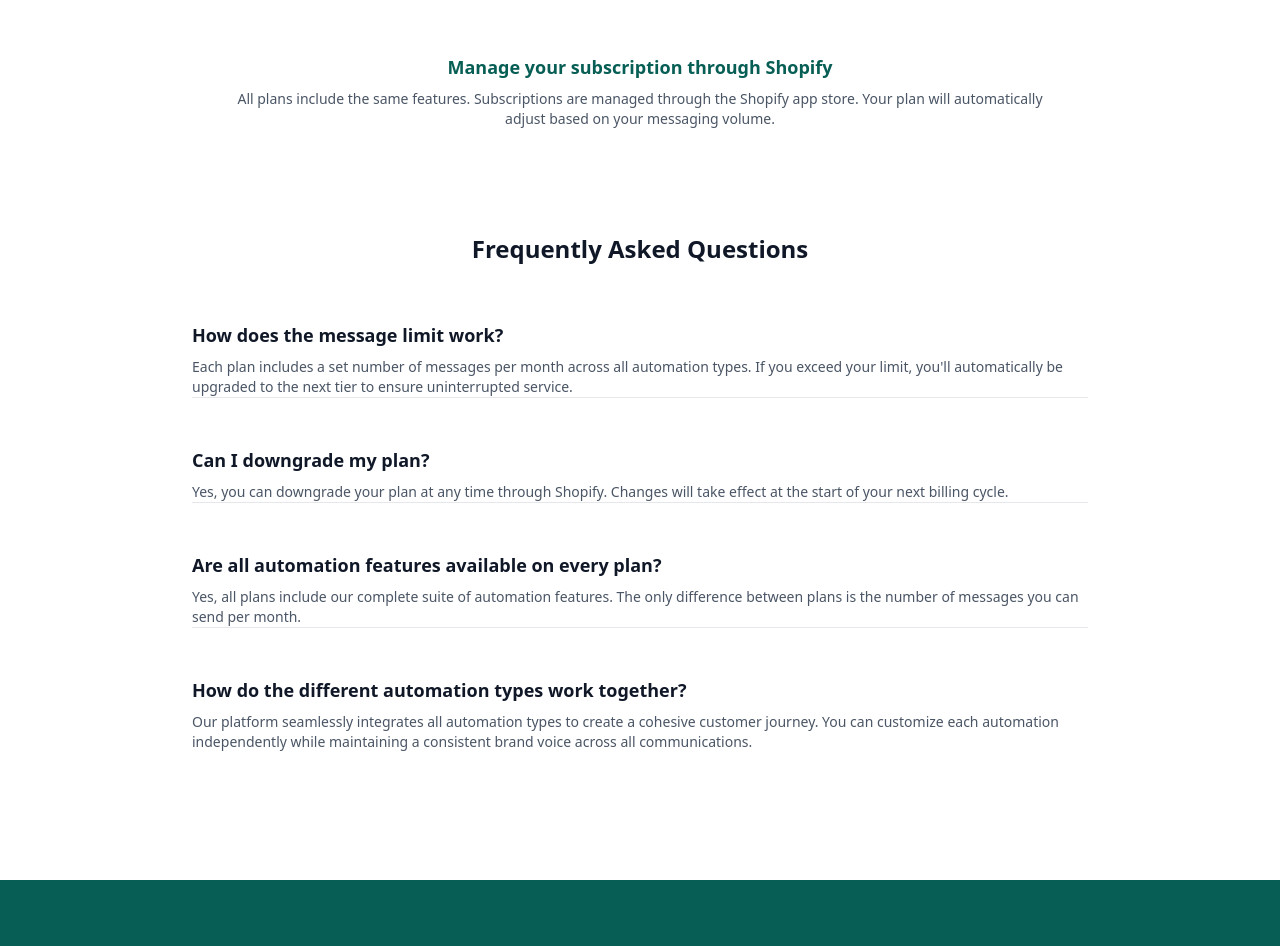
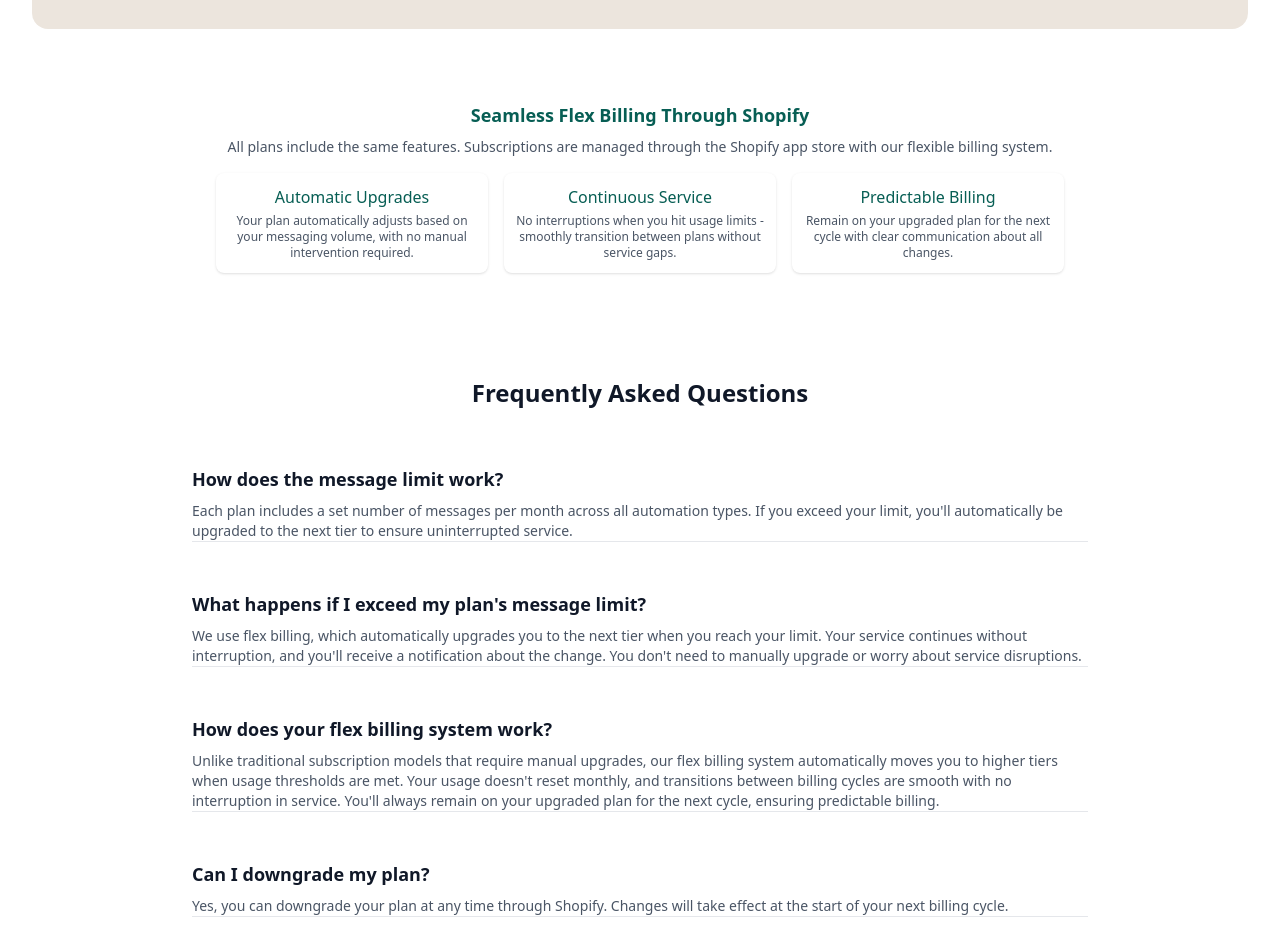
Before and after one commit to WhatFlow/whatflow.github.io, a Next.js app: page /pricing in a window 1280 px wide. Shown: the part 2520-3466 px from the top of the page. Built offline with nearby package versions, Linux system fonts and the light colour scheme.

Commit message:
Update CTA, FAQ, Features, Hero, Pricing, and Testimonials components to emphasize simple WhatsApp integration and automation. Enhance content clarity and security messaging, and improve customer testimonials reflecting ease of use and benefits.

```diff
--- a/src/components/CTA.tsx
+++ b/src/components/CTA.tsx
@@ -8,11 +8,14 @@ export default function CTA() {
           <h2 className="text-3xl font-bold tracking-tight text-white sm:text-4xl">
             Transform your e-commerce business
             <br />
-            with complete WhatsApp automation
+            with simple WhatsApp automation
           </h2>
           <p className="mx-auto mt-6 max-w-xl text-lg leading-8 text-green-light">
-            Join hundreds of businesses already using WhatFlow's full automation suite to increase conversions, boost revenue, and deliver exceptional customer experiences throughout the entire shopping journey.
+            Join hundreds of businesses already using WhatFlow to connect their existing WhatsApp accounts for seamless automation, increasing conversions and delivering exceptional customer experiences.
           </p>
+          <div className="mt-4 text-sm text-white/80">
+            No special business accounts needed. Secure. Private. Simple to set up.
+          </div>
           <div className="mt-10 flex items-center justify-center gap-x-6">
             <Link
               href="/get-started"
--- a/src/components/Features.tsx
+++ b/src/components/Features.tsx
@@ -60,6 +60,16 @@ export default function Features() {
         </svg>
       ),
     },
+    {
+      name: 'Simple WhatsApp Integration',
+      description:
+        'Connect in minutes using WhatsApp\'s "link a device" feature - no complex API setup or business account required. Works with your existing WhatsApp account.',
+      icon: (
+        <svg className="h-6 w-6 text-teal" fill="none" viewBox="0 0 24 24" strokeWidth="1.5" stroke="currentColor">
+          <path strokeLinecap="round" strokeLinejoin="round" d="M13.19 8.688a4.5 4.5 0 011.242 7.244l-4.5 4.5a4.5 4.5 0 01-6.364-6.364l1.757-1.757m13.35-.622l1.757-1.757a4.5 4.5 0 00-6.364-6.364l-4.5 4.5a4.5 4.5 0 001.242 7.244" />
+        </svg>
+      ),
+    },
   ];
 
   return (
@@ -71,7 +81,7 @@ export default function Features() {
             Complete WhatsApp automation for every stage of the customer journey
           </p>
           <p className="mt-6 text-lg leading-8 text-gray-600">
-            WhatFlow provides a comprehensive suite of WhatsApp automations that engage customers throughout their shopping experience, from browsing to post-purchase, maximizing revenue and satisfaction.
+            WhatFlow connects to your existing WhatsApp account to provide a comprehensive suite of automations that engage customers throughout their shopping experience, from browsing to post-purchase, maximizing revenue and satisfaction.
           </p>
         </div>
         <div className="mx-auto mt-16 max-w-2xl sm:mt-20 lg:mt-24 lg:max-w-4xl">
--- a/src/components/Hero.tsx
+++ b/src/components/Hero.tsx
@@ -41,8 +41,11 @@ export default function Hero() {
             Complete <span className="text-teal">WhatsApp</span> Automation Suite
           </h1>
           <p className="mt-6 text-lg leading-8 text-gray-600">
-            WhatFlow helps businesses boost revenue and engagement with a full stack of WhatsApp automations - from order confirmations and abandoned cart recovery to fulfillment notifications and cancellation updates.
+            WhatFlow helps businesses boost revenue and engagement by connecting to your existing WhatsApp account to deliver automated messages - from order confirmations and abandoned cart recovery to fulfillment notifications and cancellation updates.
           </p>
+          <div className="mt-4 text-sm text-gray-500">
+            <span className="font-semibold">Simple integration:</span> No complex API setup or business account required - connect in minutes using WhatsApp's "link a device" feature.
+          </div>
           <div className="mt-10 flex items-center justify-start gap-x-6">
             <Link
               href="/get-started"
--- a/src/components/Pricing.tsx
+++ b/src/components/Pricing.tsx
@@ -3,7 +3,7 @@ import Link from 'next/link';
 export default function Pricing() {
   // Common features for all plans since they don't vary
   const commonFeatures = [
-    { name: 'WhatsApp Business API integration', included: true },
+    { name: 'Connect with your regular WhatsApp account', included: true },
     { name: 'Order confirmation automations', included: true },
     { name: 'Abandoned cart recovery', included: true },
     { name: 'Order fulfillment notifications', included: true },
@@ -232,11 +232,24 @@ export default function Pricing() {
         {/* Note about Shopify subscription */}
         <div className="mx-auto max-w-4xl mt-12 text-center">
           <div className="rounded-lg bg-teal-dark/5 p-6">
-            <h3 className="text-lg font-semibold text-teal-dark mb-2">Manage your subscription through Shopify</h3>
-            <p className="text-sm text-gray-600">
-              All plans include the same features. Subscriptions are managed through the Shopify app store.
-              Your plan will automatically adjust based on your messaging volume.
+            <h3 className="text-lg font-semibold text-teal-dark mb-2">Seamless Flex Billing Through Shopify</h3>
+            <p className="text-sm text-gray-600 mb-3">
+              All plans include the same features. Subscriptions are managed through the Shopify app store with our flexible billing system.
             </p>
+            <div className="grid grid-cols-1 md:grid-cols-3 gap-4 mt-4">
+              <div className="bg-white p-3 rounded-lg shadow-sm">
+                <div className="text-teal-dark font-medium mb-1">Automatic Upgrades</div>
+                <p className="text-xs text-gray-600">Your plan automatically adjusts based on your messaging volume, with no manual intervention required.</p>
+              </div>
+              <div className="bg-white p-3 rounded-lg shadow-sm">
+                <div className="text-teal-dark font-medium mb-1">Continuous Service</div>
+                <p className="text-xs text-gray-600">No interruptions when you hit usage limits - smoothly transition between plans without service gaps.</p>
+              </div>
+              <div className="bg-white p-3 rounded-lg shadow-sm">
+                <div className="text-teal-dark font-medium mb-1">Predictable Billing</div>
+                <p className="text-xs text-gray-600">Remain on your upgraded plan for the next cycle with clear communication about all changes.</p>
+              </div>
+            </div>
           </div>
         </div>
 
@@ -249,6 +262,14 @@ export default function Pricing() {
               <dd className="mt-2 text-sm text-gray-600">Each plan includes a set number of messages per month across all automation types. If you exceed your limit, you'll automatically be upgraded to the next tier to ensure uninterrupted service.</dd>
             </div>
             <div className="pt-6">
+              <dt className="text-lg font-semibold text-gray-900">What happens if I exceed my plan's message limit?</dt>
+              <dd className="mt-2 text-sm text-gray-600">We use flex billing, which automatically upgrades you to the next tier when you reach your limit. Your service continues without interruption, and you'll receive a notification about the change. You don't need to manually upgrade or worry about service disruptions.</dd>
+            </div>
+            <div className="pt-6">
+              <dt className="text-lg font-semibold text-gray-900">How does your flex billing system work?</dt>
+              <dd className="mt-2 text-sm text-gray-600">Unlike traditional subscription models that require manual upgrades, our flex billing system automatically moves you to higher tiers when usage thresholds are met. Your usage doesn't reset monthly, and transitions between billing cycles are smooth with no interruption in service. You'll always remain on your upgraded plan for the next cycle, ensuring predictable billing.</dd>
+            </div>
+            <div className="pt-6">
               <dt className="text-lg font-semibold text-gray-900">Can I downgrade my plan?</dt>
               <dd className="mt-2 text-sm text-gray-600">Yes, you can downgrade your plan at any time through Shopify. Changes will take effect at the start of your next billing cycle.</dd>
             </div>
@@ -257,8 +278,8 @@ export default function Pricing() {
               <dd className="mt-2 text-sm text-gray-600">Yes, all plans include our complete suite of automation features. The only difference between plans is the number of messages you can send per month.</dd>
             </div>
             <div className="pt-6">
-              <dt className="text-lg font-semibold text-gray-900">How do the different automation types work together?</dt>
-              <dd className="mt-2 text-sm text-gray-600">Our platform seamlessly integrates all automation types to create a cohesive customer journey. You can customize each automation independently while maintaining a consistent brand voice across all communications.</dd>
+              <dt className="text-lg font-semibold text-gray-900">Do I need to pay for Shopify separately?</dt>
+              <dd className="mt-2 text-sm text-gray-600">Yes, WhatFlow is a Shopify app that requires an active Shopify subscription. Our pricing is for the WhatFlow service only and is billed through your Shopify account.</dd>
             </div>
           </dl>
         </div>
```
Also changed, not shown: src/components/FAQ.tsx (+8 -4 lines), src/components/Testimonials.tsx (+4 -4 lines).
